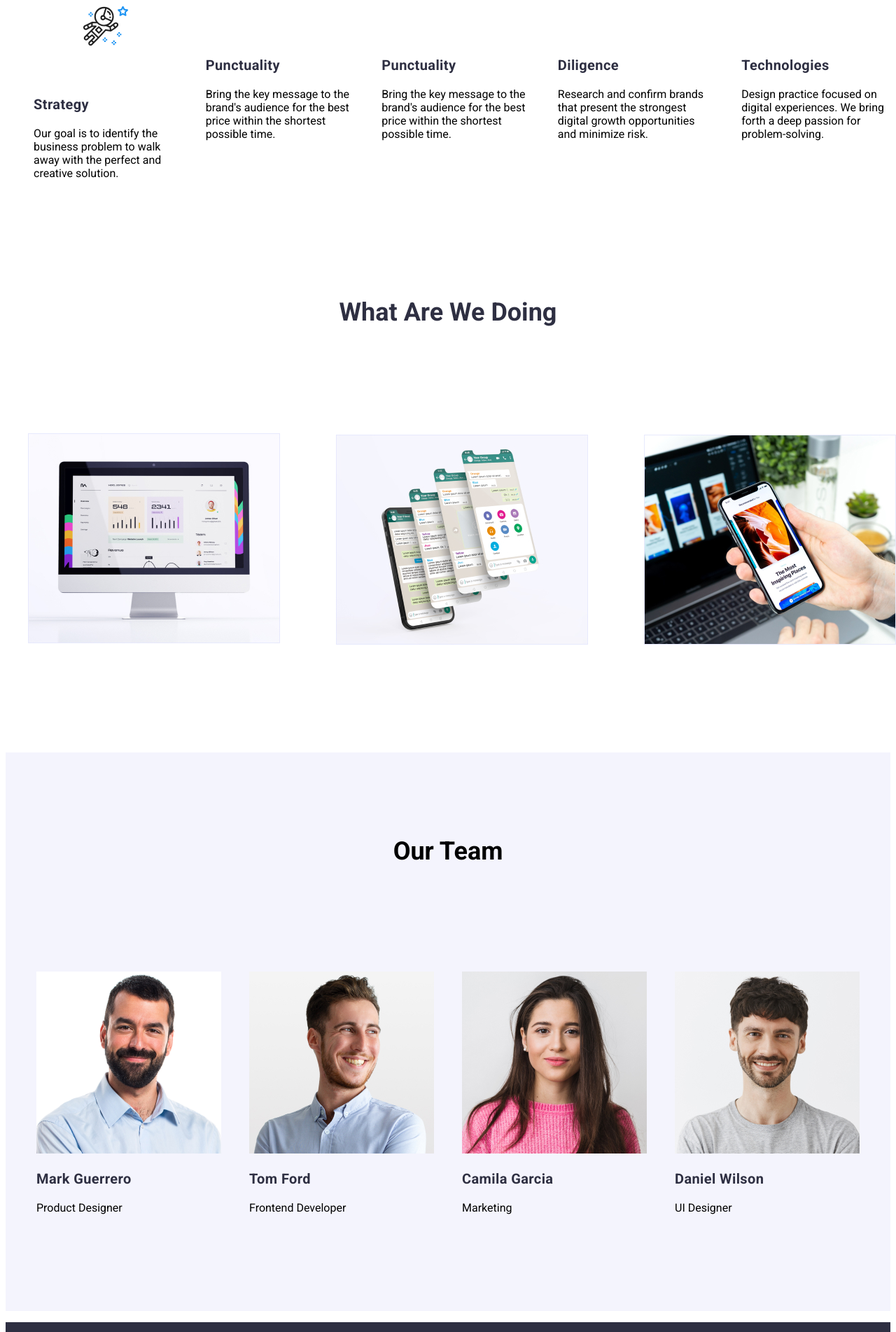
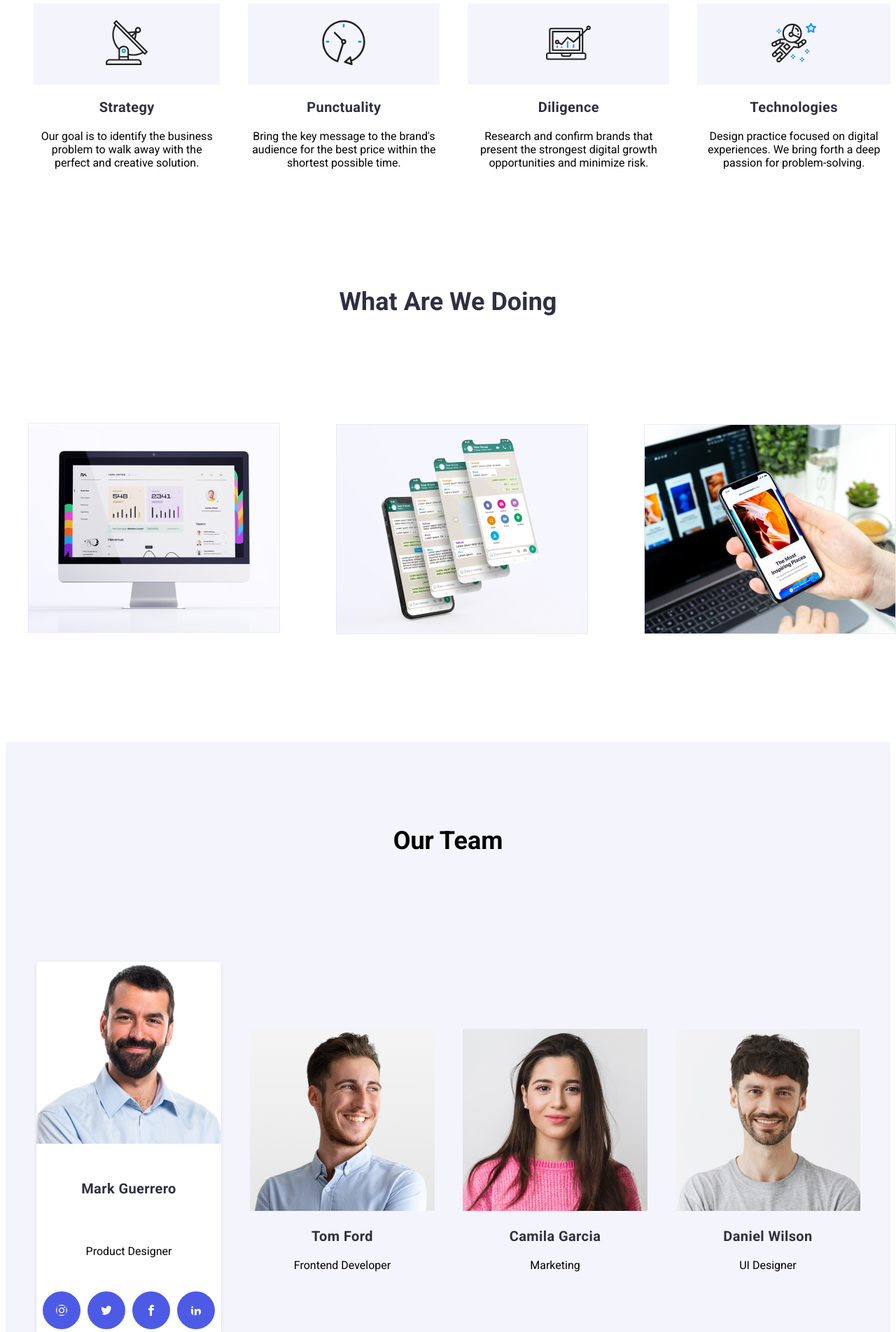
Before and after one commit to FKMBaay/goit-markup-hw-04, a plain HTML site: page index.html in a window 1280 px wide. Shown: the part 840-2743 px from the top of the page at 70% size. Drawn offline with Linux system fonts and the light colour scheme.

Commit message:
svg
adding icons

```diff
--- a/css/style.css
+++ b/css/style.css
@@ -33,7 +33,11 @@ body {
 
 }
 .toraulin p {
-    text-align: left;
+    text-align: center;
+}
+.markguerrero {
+    height: 260px;
+    width: 264px;
 }
 
 
@@ -105,7 +109,8 @@ a {
 
 }
 .effective {
-    background-color: #2E2F42;
+    background: linear-gradient(rgba(46, 47, 66, 0.7), rgba(46, 47, 66, 0.7)), url("../images/people-office-1.jpg");
+    background-size: cover;
     padding-top: 188px;
     padding-bottom: 188px;
     text-align: center;
@@ -116,6 +121,9 @@ h2 {
     font-size: 56px;
     font-family: roboto, sans serif;
     font-style: normal;
+}
+h3 {
+    text-align: center;
 }
 button {
     color: white;
@@ -145,7 +153,7 @@ h3 {
     font-style: normal;
     font-weight: 700;
     letter-spacing: .4px;
-    text-align: left;
+    text-align: center;
 
 
 }
@@ -168,6 +176,8 @@ h3 {
     padding-top: 120px;}
 .damas {
     background-color: var(--cloud)
+    width: 1440px;
+    flex-shrink: 0;
 }
 footer {
     background-color: #2E2F42;
@@ -204,9 +214,47 @@ footer {
 }
 
 .antenna {
-        background-color: var(--cloud)
-        border-radius: 4px
-        width: 264px;
-        height: 112px;
+    padding: 24px 0;
+    text-align: center;
+    background-color: var(--cloud);
+}
+.clock {
+    padding: 24px 0;
+    text-align: center;
+    background-color: var(--cloud);
+}
+
+.iconstwo {
+    display: flex;
+    justify-content: space-around;
+    gap: 10px;
 
 }
+.faceicon {
+    background-color: var(--iris);
+    padding: 19px;
+    border-radius: 50%;
+    fill: var(--white);
+}
+.employee {
+    width: 264px;
+    display: inline-flex;
+    padding-bottom: 30px;
+    flex-direction: column;
+    justify-content: center;
+    align-items: center;
+    gap: 32px;
+    background-color: var(--white);
+    border-radius: 0px 0px 4px 4px;
+    box-shadow: 0px 2px 1px 0px rgba(14, 14, 20, 0.08), 0px 1px 1px 0px rgba(1, 3, 36, 0.16), 0px 1px 6px 0px rgba(46, 47, 66, 0.08);
+    margin: 1px;
+}
+
+.damas {
+
+    background-color: var(--cloud);
+
+}
+.costumer {
+    background-color: var(--white);
+}
--- a/index.html
+++ b/index.html
@@ -43,8 +43,8 @@
               <li>
                 <li>
                   <div class="antenna">
-                    <svg width="64" height="64" backgroundcolor: tomato padding-top: 20px>
-                      <use href="./images/icons.svg#astronaut-1"></use>
+                    <svg width="64" height="64" >
+                      <use href="./images/icons.svg#antenna-1 "></use>
                     </svg>
                   </div>
                   <h3>Strategy</h3>
@@ -53,8 +53,12 @@
                     perfect and creative solution.
                     </p>
                 </li>
-
                 <li>
+                  <div class="clock">
+                    <svg width="64" height="64">
+                       <use href="./images/icons.svg#clock-1 "></use>
+                    </svg>
+                  </div>
                     <h3>Punctuality</h3>
                     <p>
                     Bring the key message to the brand's audience for the best price
@@ -62,14 +66,12 @@
                     </p>
                   </li>
 
-                  <li>  <h3>Punctuality</h3>
-                    <p>
-                    Bring the key message to the brand's audience for the best price
-                    within the shortest possible time.
-                    </p>
-                  </li>
-
                   <li>
+                    <div class="clock">
+                      <svg width="64" height="64">
+                         <use href="./images/icons.svg#diagram-1 "></use>
+                      </svg>
+                    </div>
                       <h3>Diligence</h3>
                     <p>
                     Research and confirm brands that present the strongest digital
@@ -78,6 +80,11 @@
                   </li>
 
                    <li>
+                    <div class="clock">
+                      <svg width="64" height="64">
+                         <use href="./images/icons.svg#astronaut-1 "></use>
+                      </svg>
+                    </div>
                      <h3>Technologies</h3>
                     <p>
                      Design practice focused on digital experiences. We bring forth a
@@ -105,11 +112,28 @@
 
       <section class="damas">
         <h2 class="team">Our Team</h2>
-          <ul class="toraulin">
-                <li>
-                    <img src="images/per1.png" alt="mark guerrero">
+          <ul class= "toraulin">
+                <li class="employee" >
+                    <img class="mark guerrero" src="images/per1.png" alt="mark guerrero">
                     <h3>Mark Guerrero</h3>
                     <p>Product Designer</p>
+                    <div class="groupicons" >
+                      <a class="iconstwo">
+                          <svg width="16" height="16" class="faceicon">
+                          <use xlink:href="./images/icons.svg#instagram"></use>
+                          </svg>
+                          <svg width="16" height="16" class="faceicon">
+                          <use xlink:href="./images/icons.svg#twitter-1"></use>
+                          </svg>
+                          <svg width="16" height="16" class="faceicon">
+                          <use xlink:href="./images/icons.svg#facebook"></use>
+                          </svg>
+                          <svg width="16" height="16" class="faceicon">
+                          <use xlink:href="./images/icons.svg#linkedin2"></use>
+                          </svg>
+                      </a>
+                    </div>
+
                 </li>
                 <li>
                     <img src="images/per2.jpg" alt="tom ford">
@@ -127,8 +151,30 @@
                 <h3>Daniel Wilson</h3>
                 <p>UI Designer</p>
               </li>
+            </ul>
 
-          </ul>
+      <div>
+        <div>
+        <h2>Costumers</h2>
+              <ul>
+                <li>
+                  <svg width="16" height="16">
+                    <use xlink:href="./images/icons.svg#instagram"></use>
+                    </svg>
+                    <svg width="16" height="16">
+                      <use xlink:href="./images/icons.svg#instagram"></use>
+                      </svg>
+                      <svg width="16" height="16">
+                        <use xlink:href="./images/icons.svg#instagram"></use>
+                        </svg>
+
+
+                  </ul>
+          </div>
+        </div>
+
+
+
 
 
       </section>
```
Also changed, not shown: images/people-office-1.jpg (added).
